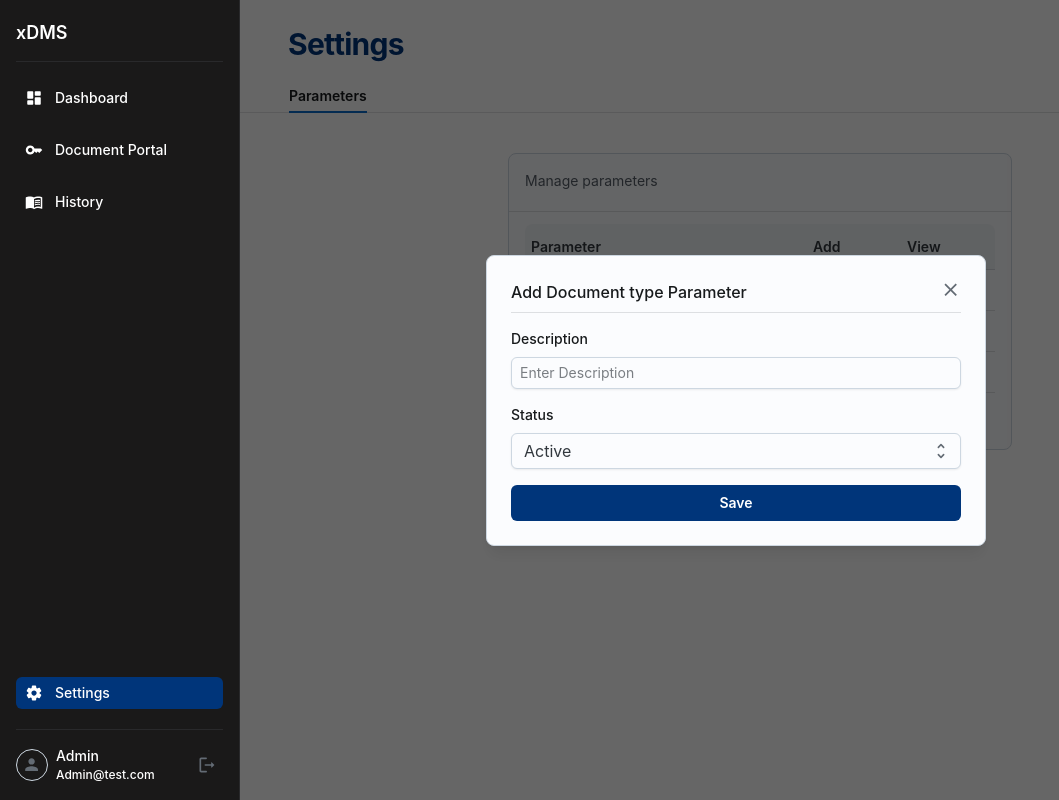
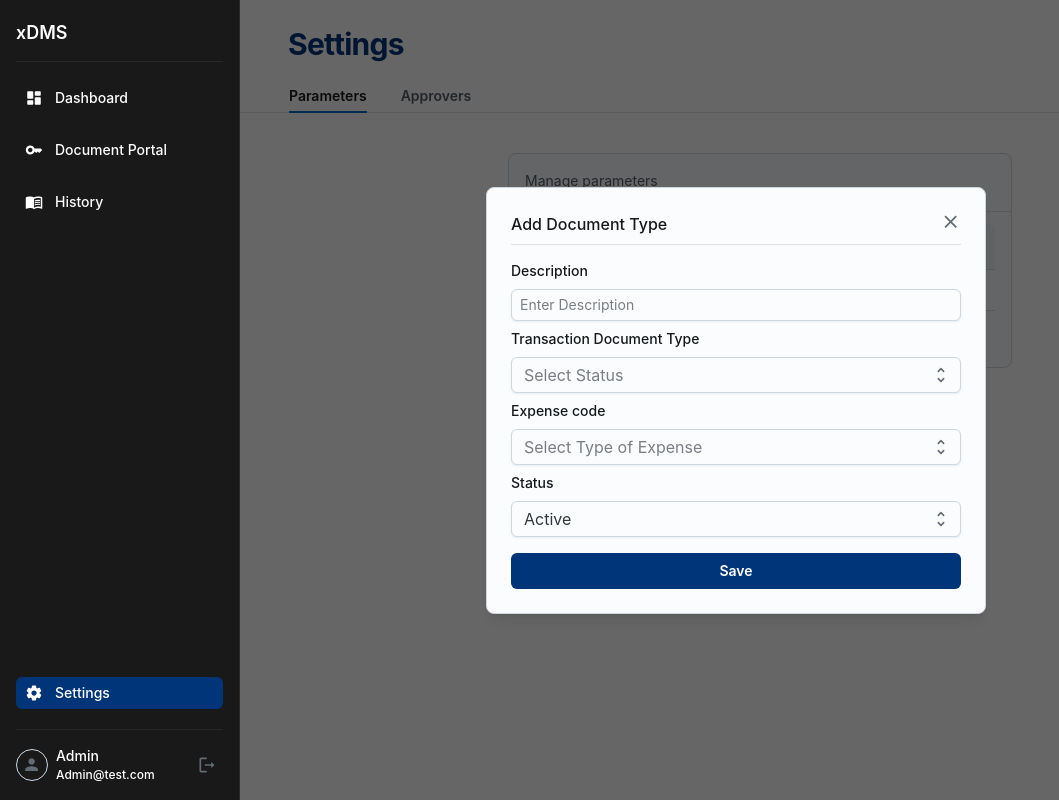
Before and after one commit to CalebAmoh/DOCUMENT-MANAGEMENT-UI, a React (Create React App) app: page /settings in a window 1280 px wide. Both pictures are taken after a click on the button 830 px from the left and 290 px from the top of the page. Shown: the whole page, without its empty margins (0-1059 px from the left). Built offline with nearby package versions, Linux system fonts and the light colour scheme.

Commit message:
parameters form update

```diff
--- a/src/components/Params.jsx
+++ b/src/components/Params.jsx
@@ -9,6 +9,8 @@ import Stack from "@mui/joy/Stack";
 import AddIcon from "@mui/icons-material/Add";
 import RemoveRedEyeIcon from "@mui/icons-material/RemoveRedEye";
 import DeleteIcon from "@mui/icons-material/Delete"; // Import Delete icon
+//import edit icon
+import EditIcon from "@mui/icons-material/Edit";
 import Modal from "@mui/joy/Modal";
 import ModalClose from "@mui/joy/ModalClose";
 import Sheet from "@mui/joy/Sheet";
@@ -24,41 +26,56 @@ import {API_SERVER, headers} from "../constant";
 // import DeleteIcon from "@mui/icons-material/Delete";
 
 const Params = () => {
-  const [open, setOpen] = useState(false);
-  const [viewOpen, setViewOpen] = useState(false);
+  const [modalType, setModalType] = useState(null); // 'add' | 'view' | 'update'
   const [selectedRow, setSelectedRow] = useState(null);
   const [formValues, setFormValues] = useState({
-    CodeType: "",
-    CodeDesc: "",
-    Status: "Active",
+    description: "",
+    trans_type: "",
+    expense_code: "",
+    Status: "1",
   });
   const [parameters, setParameters] = useState([]);
   const [showAlert, setShowAlert] = useState(false); // State to manage alert visibility
   const [success, setSuccess] = useState(false);
   const [successModal, setSuccessModal] = useState(false);
+  const [parameterId, setParameterId] = useState(null);
 
   const ENDPOINT = process.env.REACT_APP_API_ENDPOINT;
 
-  const handlePost = async () => {
+  const debounce = (func, delay) => {
+    let timeout;
+    return (...args) => {
+      clearTimeout(timeout);
+      timeout = setTimeout(() => func(...args), delay);
+    };
+  };
+
+
+
+  //handles post update request
+  const handlePostUpdate = async () => {
     try {
-      const response = await axios.post(ENDPOINT + `/add-param`, {
-        code_type: formValues.CodeType,
-        code_desc: formValues.CodeDesc,
+      const response = await axios.put(`${ENDPOINT}/code_creation_details/${parameterId}`, {
+        description: formValues.description,
         status: formValues.Status,
-      });
+        id: parameterId
+      },{
+        headers: headers});
       console.log("Response:", response.data);
 
       setSuccessModal(true);
       setSuccess(response.data);
+      // console.log(response);
     } catch (error) {
       console.error("Error:", error);
     }
   };
 
-  const fetchParameters = async (codeType) => {
+  //fetches parameters
+  const fetchParameters = async (description) => {
     try {
       const response = await axios.get(
-        ENDPOINT + `/code_creation_details/code_id/${codeType}`
+        ENDPOINT + `/code_creation_details/code_id/${description}`
       ,{
         headers: headers});
       setParameters(response.data.code_details);
@@ -68,28 +85,60 @@ const Params = () => {
     }
   };
 
+  //handles delete request
   const handleDelete = async (id) => {
     try {
-      const response = await axios.delete(ENDPOINT + `/delete-param?id=${id}`);
+      const response = await axios.put(`${ENDPOINT}/code_creation_details/deactivate/${id}`,{},{
+        headers: headers});
       console.log("Delete response:", response.data);
-      fetchParameters(formValues.CodeType);
+      fetchParameters(formValues.description);
     } catch (error) {
       console.error("Error deleting parameter:", error);
+    }
+  };
+
+  //handles edit request
+  const handleEdit = async (row) => {
+    try {
+
+      // Set the parameter ID to the selected row
+      setParameterId(row);
+
+      // Fetch the details of the selected row
+      const response = await axios.get(`${ENDPOINT}/code_creation_details/${row}`, {
+        headers: headers
+      });
+
+      // Populate the form with the details of the selected row
+      const data = response.data;
+      console.log("Data:", data);
+      setFormValues({
+        description: data.code_detail.code_id, // Map code_id here
+        CodeDesc: data.code_detail.description, // Use description correctly
+        Status: data.code_detail.status,
+      });
+
+
+      // Set the mode to "update" and open the modal
+      // setUpdateModal(true);
+
+    } catch (error) {
+      console.error("Error fetching parameter details:", error);
     }
   };
 
   const rows = [
     { parameter: "Document type", fields: ["Description", "Status"] },
     { parameter: "Branch", fields: ["Description","Status"] },
-    { parameter: "Approvers", fields: ["User", "Branch", "Document Type","Status"] },
-    {parameter: "Temporary Approvers",fields: ["User", "Document Type", "Status"]},
+    // { parameter: "Approvers", fields: ["User", "Branch", "Document Type","Status"] },
+    // {parameter: "Temporary Approvers",fields: ["User", "Document Type", "Status"]},
   ];
 
   const codeTypeMapping = {
     "Document type": "1",
     "Branch": "2",
-    "Approvers": "Approvers",
-    "Temporary Approvers": "TemporaryApprovers",
+    // "Approvers": "Approvers",
+    // "Temporary Approvers": "TemporaryApprovers",
   };
 
     /**
@@ -102,20 +151,27 @@ const Params = () => {
    * If the type is not "add", it fetches parameters based on the row's parameter and opens the view modal.
    */
   const handleOpen = (row, type) => {
+
     setSelectedRow(row);
     setFormValues({
-      CodeType: codeTypeMapping[row.parameter],
+      description: codeTypeMapping[row.parameter],
       CodeDesc: "",
-      Status: "Active",
+      Status: "1",
     });
     if (type === "add") {
-      setOpen(true);
+      setModalType(type);
     } else {
       fetchParameters(codeTypeMapping[row.parameter]);
-      setViewOpen(true);
+      setModalType(type);
     }
   };
+  const handleClose = () => setModalType(null);
 
+  /**
+   *
+   * @param {Object} field - The field to update
+   * @param {string} value - The value to update the field with
+   */
   const handleInputChange = (field, value) => {
     setFormValues((prevValues) => ({
       ...prevValues,
@@ -124,21 +180,69 @@ const Params = () => {
     }));
   };
 
+  const handleInputChangeDebounced = debounce(handleInputChange, 300);
+
+  //handles creation of new parameter
   const handleSave = () => {
-    if (!formValues.CodeDesc) {
-      setShowAlert(true); // Show alert if CodeDesc is empty
+    if (!formValues.description) {
+      setShowAlert(true); // Show alert if description is empty
       return;
     }
 
     setShowAlert(false); // Hide alert if validation passes
-    console.log("Form Values:", formValues);
+
+    //post request to create parameter
     handlePost();
-    setOpen(false);
+
+    // Reset form values
     setFormValues({
-      CodeType: "",
+      description: "",
       CodeDesc: "",
-      Status: "Active",
+      Status: "1",
     });
+  };
+
+  //handles post request
+  const handlePost = async () => {
+    try {
+      const response = await axios.post(ENDPOINT + `/code_creation_details`, {
+        description: formValues.description,
+        status: formValues.Status,
+      },{
+        headers: headers});
+      console.log("Response:", response.data);
+
+      handleOpen('result');
+      setSuccess(response.data);
+      // console.log(response);
+    } catch (error) {
+      console.error("Error:", error);
+    }
+  };
+
+  //handles update of parameter
+  const handleUpdate = () => {
+    try{
+      if (!formValues.CodeDesc) {
+        setShowAlert(true); // Show alert if CodeDesc is empty
+        return;
+      }
+
+      //post request to update parameter
+      handlePostUpdate();
+
+      setShowAlert(false); // Hide alert if validation passes
+      console.log("Form Values:", formValues);
+
+      // setOpen(false);
+      setFormValues({
+        description: "",
+        CodeDesc: "",
+        Status: "1",
+      });
+    }catch (error) {
+      console.error("Error updating parameter:", error);
+    }
   };
 
   return (
@@ -161,6 +265,8 @@ const Params = () => {
             </Typography>
           </Box>
           <Divider />
+
+          {/* Table to display parameters */}
           <Table
             aria-labelledby="tableTitle"
             stickyHeader
@@ -212,15 +318,15 @@ const Params = () => {
               ))}
             </tbody>
           </Table>
+
+
+          {/* ALL MODALS ARE PLACED HERE*/}
+
           {/* Add Modal */}
           <Modal
             aria-labelledby="modal-title"
             aria-describedby="modal-desc"
-            open={open}
-            onClose={() => {
-              setOpen(false);
-              setShowAlert(false);
-            }}
+            open={modalType === 'add'} onClose={handleClose}
             slotProps={{
               backdrop: {
                 sx: {
@@ -250,7 +356,132 @@ const Params = () => {
                 <Typography id="modal-desc" textColor="text.tertiary">
                   <Box sx={{ mb: 1 }}>
                     <Typography level="title-md">
-                      Add {selectedRow.parameter} Parameter
+                      Add Document Type
+                    </Typography>
+                  </Box>
+                  <Divider sx={{ marginBottom: 2 }} />
+                  {showAlert && ( // Conditionally render Alert component
+                    <Alert
+                      description={`Please enter ${selectedRow?.fields[0]}`}
+                      type="error"
+                      showIcon
+                      style={{ marginBottom: 16 }}
+                      closable={true}
+                      onClose={() => setShowAlert(false)} // Reset alert state on close
+                    />
+                  )}
+                  <Stack spacing={2}>
+                    {/* add fields here for the form a description and status */}
+                    <Stack spacing={1}>
+                      <FormLabel>Description</FormLabel>
+                      <FormControl sx={{ width: "100%" }}>
+                        <Input
+                          size="sm"
+                          placeholder="Enter Description"
+                          value={formValues.CodeDesc}
+                          onChange={(e) =>
+                            handleInputChange("CodeDesc", e.target.value)
+                          }
+                        />
+                      </FormControl>
+
+                      <FormLabel>Transaction Document Type</FormLabel>
+                      <FormControl sx={{ width: "100%" }}>
+                        <Select
+                          placeholder="Select Status"
+                          value={formValues.trans_type}
+                          onChange={(e) =>
+                            handleInputChange("Status", e.target.value)
+                          }
+                        >
+                          <Option value="1">Yes</Option>
+                          <Option value="0">No</Option>
+                        </Select>
+                      </FormControl>
+
+                      <FormLabel>Expense code</FormLabel>
+                      <FormControl sx={{ width: "100%" }}>
+                        <Select
+                          placeholder="Select Type of Expense"
+                          value={formValues.trans_type}
+                          onChange={(e) =>
+                            handleInputChange("Status", e.target.value)
+                          }
+                        >
+                          <Option value="1">Donation</Option>
+                          <Option value="0">Procument</Option>
+                        </Select>
+                      </FormControl>
+
+                      <FormLabel>Status</FormLabel>
+                      <FormControl sx={{ width: "100%" }}>
+                        <Select
+                          placeholder="Select Status"
+                          value={formValues.Status}
+                          onChange={(e) =>
+                            handleInputChange("Status", e.target.value)
+                          }
+                        >
+                          <Option value="1">Active</Option>
+                          <Option value="0">Inactive</Option>
+                        </Select>
+                      </FormControl>
+
+                    </Stack>
+                  </Stack>
+                  <CardActions>
+                    <Button
+                      sx={{
+                        backgroundColor: "#00357A",
+                        color: "#fff",
+                        marginTop: "16px",
+                      }}
+                      onClick={handleSave}
+                    >
+                      Save
+                    </Button>
+                  </CardActions>
+                </Typography>
+              )}
+
+            </Sheet>
+          </Modal>
+
+          {/* Update Modal */}
+          <Modal
+            aria-labelledby="modal-title"
+            aria-describedby="modal-desc"
+            open={modalType === 'update'} onClose={handleClose}
+            slotProps={{
+              backdrop: {
+                sx: {
+                  backgroundColor: "rgba(0, 0, 0, 0.6)",
+                  backdropFilter: "none",
+                },
+              },
+            }}
+            sx={{
+              display: "flex",
+              justifyContent: "center",
+              alignItems: "center",
+              marginLeft: "15%",
+            }}
+          >
+            <Sheet
+              variant="outlined"
+              sx={{
+                width: 500,
+                borderRadius: "md",
+                p: 3,
+                boxShadow: "lg",
+              }}
+            >
+              <ModalClose variant="plain" sx={{ m: 1 }} />
+              {selectedRow && (
+                <Typography id="modal-desc" textColor="text.tertiary">
+                  <Box sx={{ mb: 1 }}>
+                    <Typography level="title-md">
+                       Update {/*{selectedRow.parameter}*/} Parameter
                     </Typography>
                   </Box>
                   <Divider sx={{ marginBottom: 2 }} />
@@ -269,11 +500,11 @@ const Params = () => {
                       <Stack spacing={1} key={idx}>
                         <FormLabel>{field}</FormLabel>
                         <FormControl sx={{ width: "100%" }}>
-                          {field === "Code Type" ? (
+                          {field === "Description" ? (
                             <Input
                               size="sm"
-                              value={formValues.CodeType}
-                              disabled
+                              value={formValues.description}
+                              onChange={(e) => handleInputChange("description", e.target.value)}
                             />
                           ) : field === "Status" ? (
                             <Select
@@ -283,8 +514,8 @@ const Params = () => {
                                 handleInputChange("Status", e.target.value)
                               }
                             >
-                              <Option value="Active">Active</Option>
-                              <Option value="Inactive">Inactive</Option>
+                              <Option value="1">Active</Option>
+                              <Option value="0">Inactive</Option>
                             </Select>
                           ) : (
                             <Input
@@ -307,21 +538,21 @@ const Params = () => {
                         color: "#fff",
                         marginTop: "16px",
                       }}
-                      onClick={handleSave}
+                      onClick={handleUpdate}
                     >
-                      Save
+                      Update
                     </Button>
                   </CardActions>
                 </Typography>
               )}
             </Sheet>
           </Modal>
+
           {/* View Modal */}
           <Modal
             aria-labelledby="modal-title"
             aria-describedby="modal-desc"
-            open={viewOpen}
-            onClose={() => setViewOpen(false)}
+            open={modalType === 'view'} onClose={handleClose}
             slotProps={{
               backdrop: {
                 sx: {
@@ -368,6 +599,14 @@ const Params = () => {
                       <List.Item
                         actions={[
                           <Button
+                            sx={{ backgroundColor: "#007bff", width: 35 }}
+                            key="delete"
+                            type="text"
+                            // icon={<DeleteIcon />}
+                            onClick={() => handleOpen(item.id,"update")}
+                          >
+                            <EditIcon />
+                          </Button>,<Button
                             sx={{ backgroundColor: "#920505", width: 35 }}
                             key="delete"
                             type="text"
@@ -375,11 +614,12 @@ const Params = () => {
                             onClick={() => handleDelete(item.id)}
                           >
                             <DeleteIcon />
-                          </Button>,
+                          </Button>
                         ]}
                       >
                         {item.description}
-                        {/* {item.code_desc} - {item.status} */}
+                         {/* - {item.id} */}
+                        {/* {item.code_desc} - {item.status}*/}
                       </List.Item>
                     )}
                   />
@@ -387,11 +627,12 @@ const Params = () => {
               )}
             </Sheet>
           </Modal>
+
+         {/* Success Modal */}
           <Modal
             aria-labelledby="modal-title"
             aria-describedby="modal-desc"
-            open={successModal}
-            onClose={() => setSuccessModal(false)}
+            open={modalType === 'result'} onClose={handleClose}
             slotProps={{
               backdrop: {
                 sx: {
@@ -418,13 +659,13 @@ const Params = () => {
             >
               <ModalClose variant="plain" sx={{ m: 1 }} />
               <Typography id="modal-desc" textColor="text.tertiary">
-                {success && success.code === "200" ? (
+                {success?.code === "200" && (
                   <Result
                     status="success"
-                    title={success.result}
+                    title={success?.message || "Operation Successful"}
                     subTitle="Parameter added successfully"
                   />
-                ) : null}
+                )}
               </Typography>
             </Sheet>
           </Modal>
--- a/src/pages/settings.tsx
+++ b/src/pages/settings.tsx
@@ -84,13 +84,13 @@ const Settings = () => {
               >
                 Parameters
               </Tab>
-              {/* <Tab
+              <Tab
                 sx={{ borderRadius: "6px 6px 0 0" }}
                 indicatorInset
                 value={2}
               >
-                License Amendment
-              </Tab> */}
+                Approvers
+              </Tab>
             </TabList>
             <TabPanel value={0}>
               <Profile />
```
